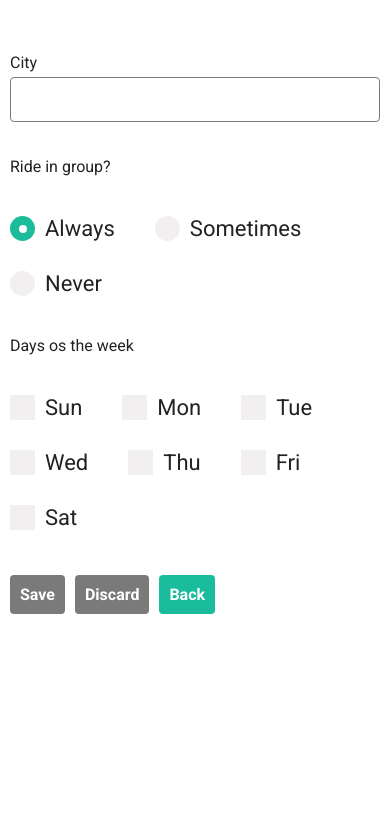
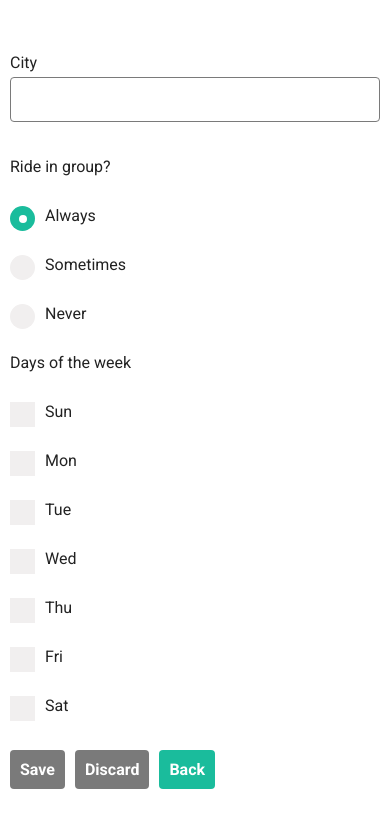
Before and after one commit to ricardoaruiz/vnt-sports, a React (Create React App) app: page /registration in a window 390 px wide. Shown: the part 1088-1915 px from the top of the page. Before the commit the page ends 1762 px from the top, so only its background shows below. Built offline with nearby package versions, Linux system fonts and the light colour scheme.

Commit message:
Ajustes de responsividade

```diff
--- a/src/components/check-box/Checkbox.jsx
+++ b/src/components/check-box/Checkbox.jsx
@@ -29,7 +29,7 @@ export default class Checkbox extends React.Component {
     render() {
         return (
             <label className="checkbox-container">
-                {this.props.label}
+                <span class="checkbox-label">{this.props.label}</span>
                 <input
                     type="checkbox"
                     id={this.props.id}
--- a/src/components/check-box/Checkbox.scss
+++ b/src/components/check-box/Checkbox.scss
@@ -6,11 +6,13 @@
     padding-left: 35px;
     margin-bottom: 12px;
     cursor: pointer;
-    font-size: 22px;
     -webkit-user-select: none;
     -moz-user-select: none;
     -ms-user-select: none;
     user-select: none;
+}
+.checkbox-label {
+    font-size: 1em;
 }
 .checkbox-container input {
     position: absolute;
--- a/src/components/radio-button/RadioButton.scss
+++ b/src/components/radio-button/RadioButton.scss
@@ -6,7 +6,6 @@
     padding-left: 35px;
     margin-bottom: 12px;
     cursor: pointer;
-    font-size: 22px;
     -webkit-user-select: none;
     -moz-user-select: none;
     -ms-user-select: none;
--- a/src/views/user/user-registration/UserRegistration.jsx
+++ b/src/views/user/user-registration/UserRegistration.jsx
@@ -175,7 +175,7 @@ class UserRegistration extends React.Component {
                         </div>
 
                         <div className="registration-group">
-                            <label htmlFor="">Days os the week</label>
+                            <label htmlFor="">Days of the week</label>
                             <div className="registration-group_items">
                                 <div>
                                     <Checkbox
--- a/src/views/user/user-registration/UserRegistration.scss
+++ b/src/views/user/user-registration/UserRegistration.scss
@@ -24,11 +24,8 @@
     }
 }
 .registration-group_items {
-    display: flex;
-    justify-content: flex-start;
-    flex-wrap: wrap;
-    align-items: center;
-    margin: 10px 0;
+    display: grid;
+    grid-template-columns: repeat(7, 1fr);
 
     & > div {
         margin-right: 40px;
@@ -44,4 +41,9 @@
         grid-template-columns: 1fr;
         grid-gap: 0;
     }
+    .registration-group_items {
+        grid-template-columns: 0;
+        grid-template-rows: 1fr;
+        align-items: center;
+    }
 }
```
